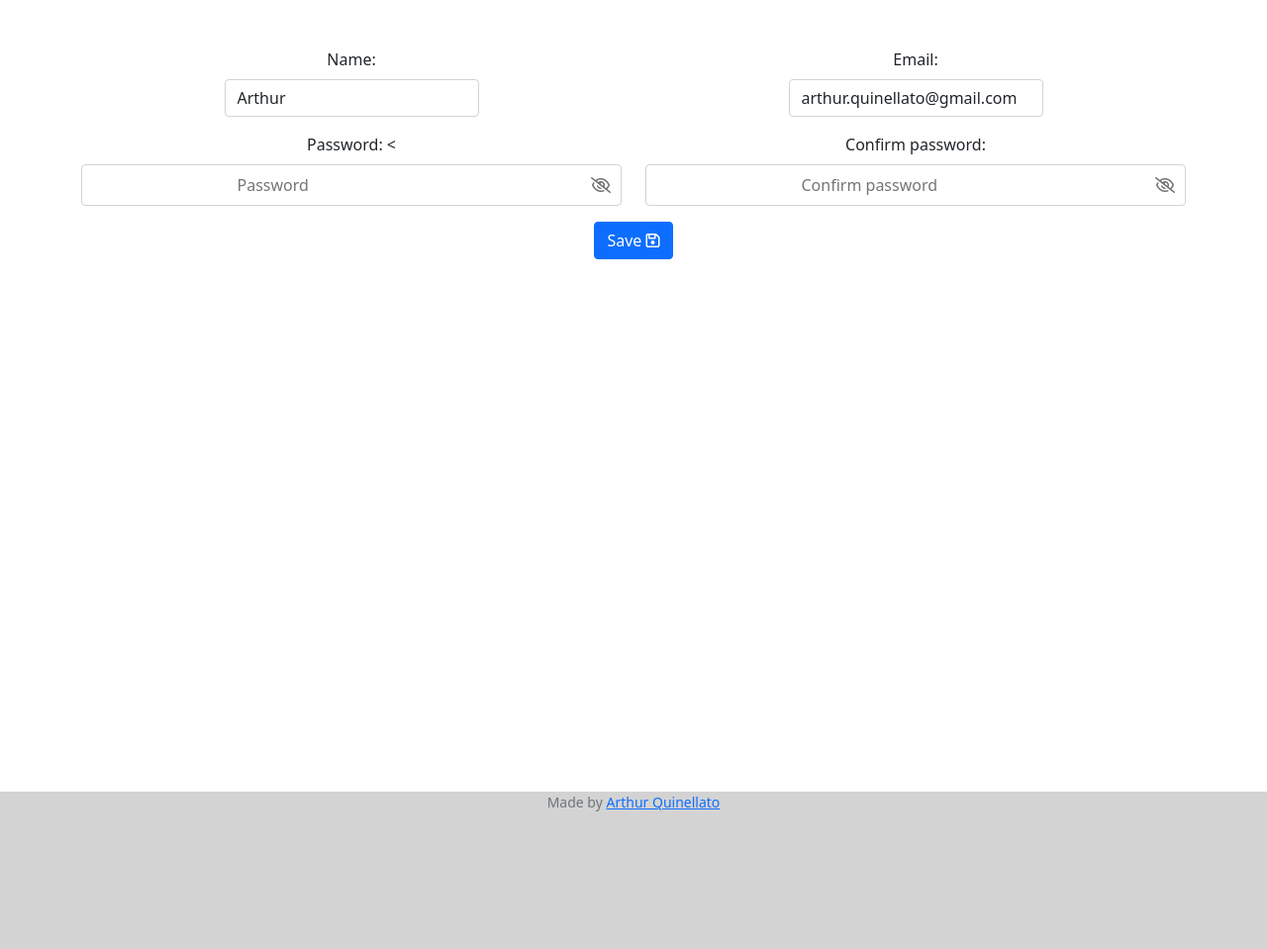
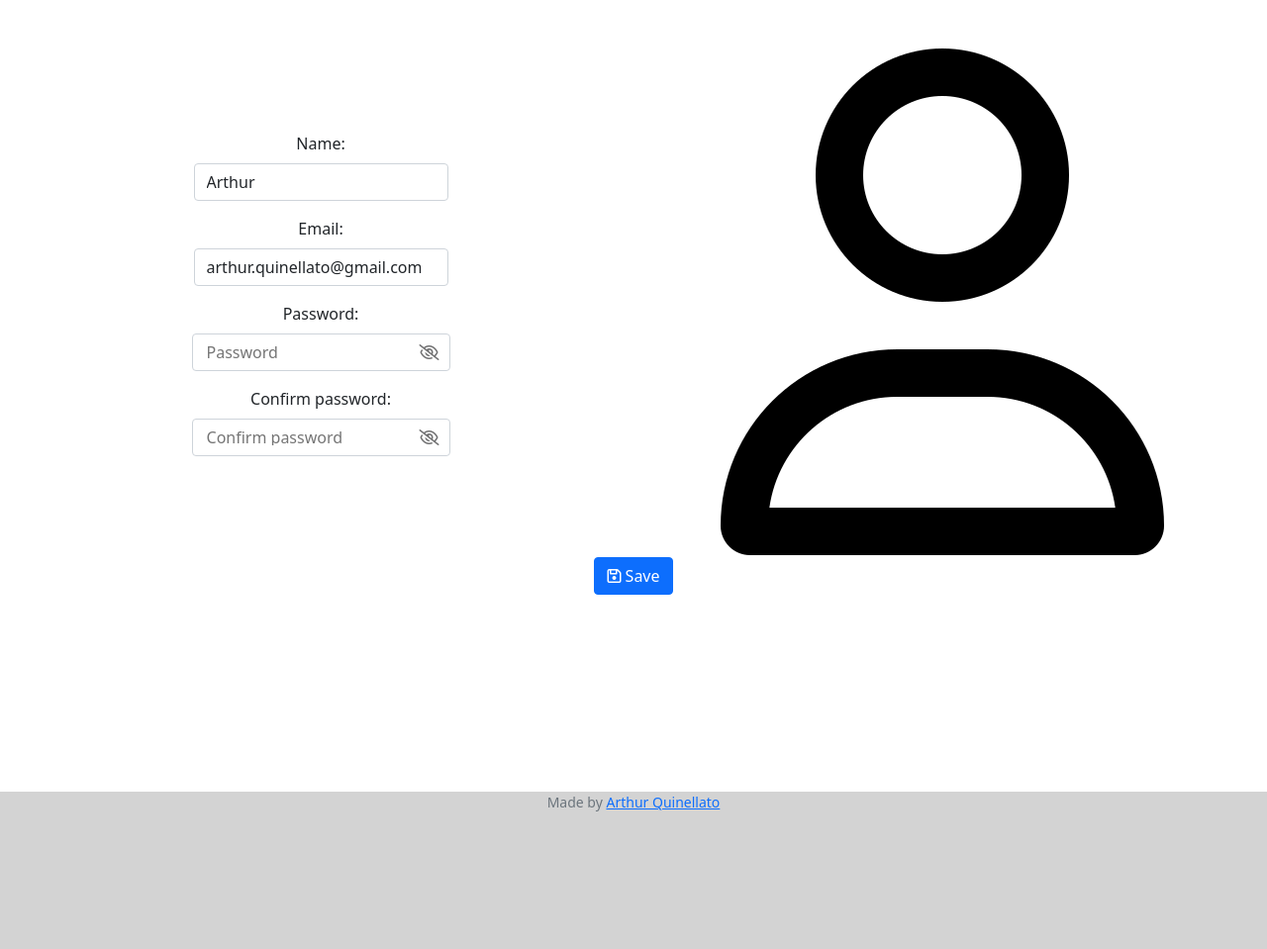
Before and after one commit to Arthur1802/CS50-Final-Project, a Flask app: page /profile in a window 1280 px wide. Shown: the part 76-1035 px from the top of the page at 99% size. Run offline with Flask 3, Linux system fonts and the light colour scheme; a user stored in the database is signed in; data comes from the database, SQL or seed files in the repository; some libraries are stand-ins or nearby versions.

Commit message:
profile page updated

```diff
--- a/static/style.css
+++ b/static/style.css
@@ -28,6 +28,8 @@ nav .navbar-brand .green
 
 #passwd_input, #confPasswd_input {
   position: relative;
+  cursor: text;
+  width: fit-content;
 }
 
 #passwd_input i {
@@ -52,7 +54,12 @@ nav .navbar-brand .green
     border-color: transparent;
     outline: none;
     padding: 0;
-    position: relative;
+    height: 20px;
+    right: -50px;
+}
+
+#prof_btn {
+    width: 150px;
 }
 
 footer {
--- a/templates/profile.html
+++ b/templates/profile.html
@@ -6,44 +6,39 @@
 
 {% block main %}
     <form action = "/profile" method = "POST">
-        <div class = "container">
-            <div class = "row">
-                <div class = "col-md-6">
+        <table>
+            <tr>
+                <td style = "width: 50vw; align-items: center;">
                     <div class = "mb-3">
                         <label for = "name" class = "form-label">Name:</label>
-                        <input autocomplete = "off" class = "form-control mx-auto w-auto" id = "name" name = "newName" type = "text">
+                        <input type = "text" class = "form-control mx-auto w-auto" id = "name" name = "name">
                     </div>
-                </div>
-                <div class = "col-md-6">
                     <div class = "mb-3">
                         <label for = "email" class = "form-label">Email:</label>
-                        <input autocomplete = "off" class = "form-control mx-auto w-auto" id = "email" name = "newEmail" type = "text">
+                        <input type = "email" class = "form-control mx-auto w-auto" id = "email" name = "email">
                     </div>
-                </div>
-            </div>
-            <div class = "row">
-                <div class = "col-md-6">
                     <div class = "mb-3">
                         <label for = "passwd" class = "form-label">Password:</label>
-                        <<div class = "form-control mx-auto w-auto" id = "passwd_input">
-                            <input autocomplete = "off" id = "passwd" name = "newPasswd" placeholder = "Password" type = "password">
+                        <div  class = "form-control mx-auto" id = "passwd_input">
+                            <input type = "password" id = "passwd" name = "passwd" placeholder = "Password">
                             <i class = "fa-regular fa-eye-slash" id = "see_passwd"></i>
                         </div>
                     </div>
-                </div>
-                <div class = "col-md-6">
                     <div class = "mb-3">
                         <label for = "confPasswd" class = "form-label">Confirm password:</label>
-                        <div class = "form-control mx-auto w-auto" id = "confPasswd_input">
-                            <input autocomplete = "off" id = "confPasswd" name = "newConfirmation" placeholder = "Confirm password" type = "password">
-                            <i class = "fa-regular fa-eye-slash" id = "see_passwd_2"></i>
+                        <div  class = "form-control mx-auto" id = "confPasswd_input">
+                            <input type = "password" id = "confPasswd" name = "confirmation" placeholder = "Confirm password">
+                            <i class = "fa-regular fa-eye-slash" id = "see_passwd"></i>
                         </div>
                     </div>
-                </div>
-            </div>
-            <div class = "mb-3" style = "margin: auto 0;">
-                <button class = "btn btn-primary" type = "submit">Save  <i class = "fa-regular fa-floppy-disk"></i></button>
-            </div>
-        </div>
+                </td>
+                <td style = "width: 50vw;">
+                    <img src = "/static/user-regular.png" alt = "User's profile picture">
+                </td>
+            </tr>
+            <tr>
+                <td colspan = "2"><button class = "btn btn-primary" type = "submit"><i class = "fa-regular fa-floppy-disk"></i> Save</button>
+            </tr>
+        </table>
     </form>
 {% endblock %}
```
Also changed, not shown: static/user-regular.png (added), 2 other files.
